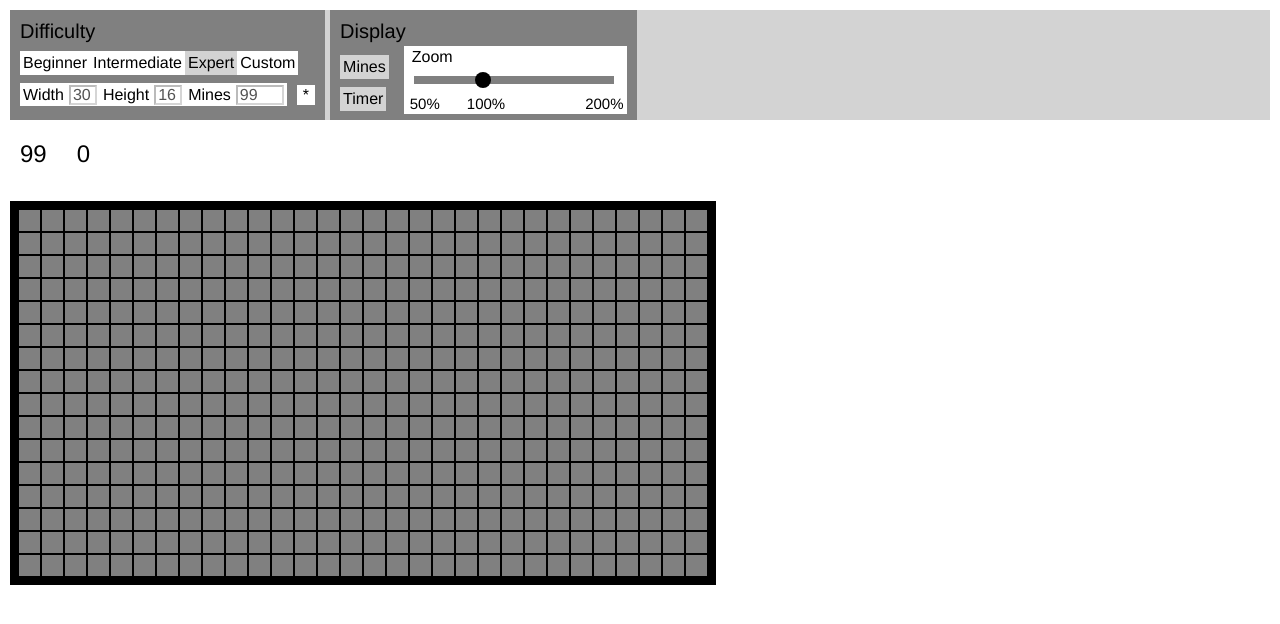
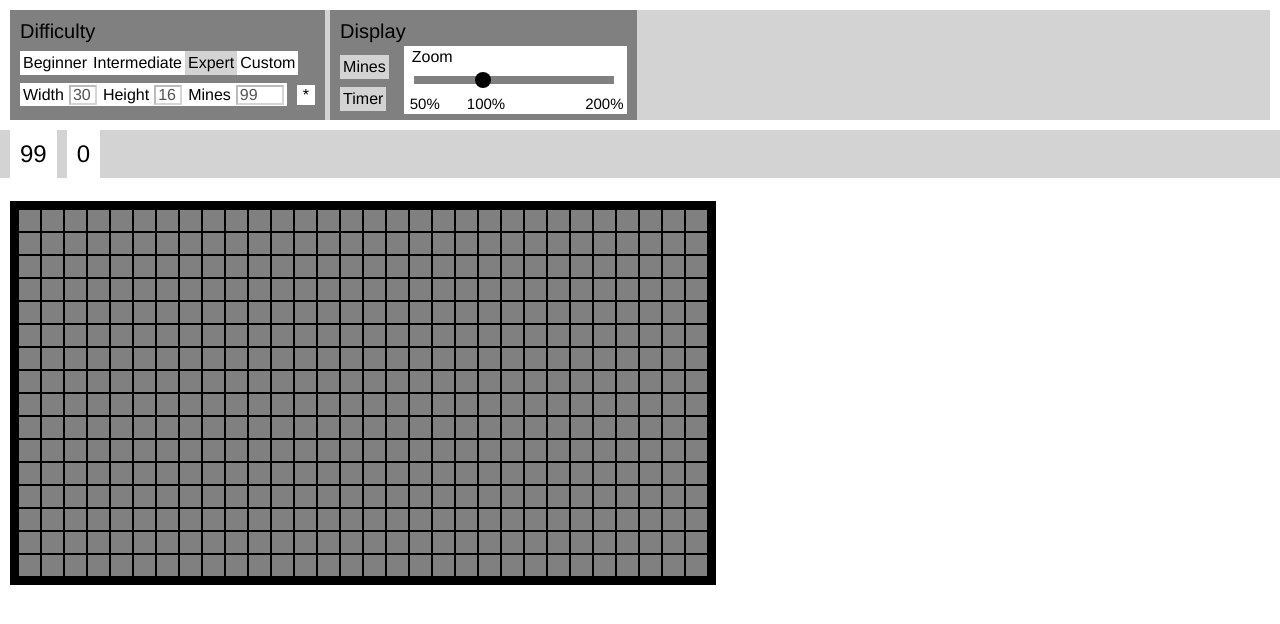
Before and after one commit to tinonion/return-of-the-mines, a React (Create React App) app: page / in a window 1280 px wide. Shown: the top 624 px of the page. Built offline with nearby package versions, Linux system fonts and the light colour scheme.

Commit message:
overhauled interface between mine counter, timer and board

```diff
--- a/src/app/game/RBoard.tsx
+++ b/src/app/game/RBoard.tsx
@@ -1,10 +1,11 @@
 import React, { useEffect, useRef, useCallback, CSSProperties } from 'react';
 
-import { inferCanvasSize } from "../../board/DrawContext";
 import createLocalizedKeyListener from "../../events/KeyboardSentinel";
 import Board from "../../board/Board"
 import { GameOptions } from '../../options/GameOptions';
-import ProgressInterface from '../../board/ProgressInterface';
+import { TimerController } from './RTimer';
+import { MineCounterController } from './RMineCounter';
+
 
 const SPACEBAR = 32;
 const C_KEY = 67;
@@ -12,7 +13,10 @@ const N_KEY = 78;
 
 interface BoardProps {
     options: GameOptions,
-    progressInterface: React.MutableRefObject<ProgressInterface>
+    width: number,
+    height: number,
+    mineCounterController: MineCounterController,
+    timerController: TimerController
 }
 
 export default function RBoard(props: BoardProps) {
@@ -21,7 +25,10 @@ export default function RBoard(props: BoardProps) {
 
     // used for mounting component and initing keyboard event listener
     useEffect(() => {
-        boardRef.current = new Board(props.options, canvasRef.current, props.progressInterface.current);
+        boardRef.current = new Board(props.options,
+                                     canvasRef.current,
+                                     props.mineCounterController,
+                                     props.timerController);
 
         // for unmounting board
         return () => {};
@@ -104,12 +111,6 @@ export default function RBoard(props: BoardProps) {
         }
     }
 
-    const colCount = props.options.difficultyOptions.colCount;
-    const rowCount = props.options.difficultyOptions.rowCount;
-    const [width, height] = inferCanvasSize(colCount,
-                                            rowCount,
-                                            props.options.displayOptions.scaleFactor);
-
     let style = { "margin": "5px 5px 5px 10px"} as CSSProperties;
     return (
         <canvas style={style}
@@ -117,7 +118,7 @@ export default function RBoard(props: BoardProps) {
                 onMouseMove={handleMouseDrag}
                 onMouseUp={handleMouseUp}
                 ref={createBoard}
-                width={width}
-                height={height} />
+                width={props.width}
+                height={props.height} />
     );
 }
--- /dev/null
+++ b/src/app/game/RBoardHeader.tsx
@@ -0,0 +1,19 @@
+import buildStyle, { Display, Font, Color } from "../css/StyleBuilder";
+import React from "react";
+
+interface BoardHeaderProps {
+    width: number,
+    mineCounter: JSX.Element,
+    timer: JSX.Element
+}
+
+export default function RBoardHeader(props: BoardHeaderProps) {
+    let style = buildStyle(Font.Header, Color.DeepBackground, Display.Block);
+
+    return (
+        <div style={style}>
+            {props.mineCounter}
+            {props.timer}
+        </div>
+    );
+}
--- a/src/app/game/RGame.tsx
+++ b/src/app/game/RGame.tsx
@@ -3,8 +3,10 @@ import React, { useState, useRef } from "react";
 import ROptionsBar from "./ROptionsBar";
 import RBoard from "./RBoard";
 import { defaultOptions, GameOptions } from "../../options/GameOptions";
-import RProgressMenu from "./RProgressMenu";
-import ProgressInterface from "../../board/ProgressInterface";
+import { inferCanvasSize } from "../../board/DrawContext";
+import RBoardHeader from "./RBoardHeader";
+import RMineCounter, { createMineCounterController } from "./RMineCounter";
+import RTimer, { createTimerController } from "./RTimer";
 
 export default function RGame() {
     const [options, setOptions] = useState(defaultOptions());
@@ -17,19 +19,29 @@ export default function RGame() {
         setOptions(newOptions);
     }
 
-    const progressMenu = <RProgressMenu collectProgressInterface={(i: ProgressInterface) =>
-                                            { progressInterface.current = i;}}
-                                        initialCount={options.difficultyOptions.mineCount}
-                                        hasMineCounter={options.displayOptions.showMineCount}
-                                        hasTimer={options.displayOptions.showTimer}/>
+    const mineCounterController = createMineCounterController();
+    const mineCounter = <RMineCounter initialCount={options.difficultyOptions.mineCount}
+                                      controller={mineCounterController}/>
+
+    const timerController = createTimerController();
+    const timer = <RTimer controller={timerController}/>
+
+    const [gameWidth, gameHeight] = inferCanvasSize(options.difficultyOptions.colCount,
+                                                    options.difficultyOptions.rowCount,
+                                                    options.displayOptions.scaleFactor);
 
     return (
         <div>
             <ROptionsBar commitOptions={commitOptions}/>
-            {progressMenu}
+            <RBoardHeader width={gameWidth}
+                          mineCounter={mineCounter}
+                          timer={timer}/>
             <br/>
             <RBoard options={options}
-                    progressInterface={progressInterface}/>
+                    width={gameWidth}
+                    height={gameHeight}
+                    mineCounterController={mineCounterController}
+                    timerController={timerController}/>
         </div>
     );
 }
--- a/src/app/game/RMineCounter.tsx
+++ b/src/app/game/RMineCounter.tsx
@@ -1,11 +1,24 @@
 import React, { useState, useEffect } from "react";
 
-import ProgressInterface from "../../board/ProgressInterface";
 import buildStyle, { Font, Color, Display } from "../css/StyleBuilder";
 
+export interface MineCounterController {
+    reset: () => void,
+    markMine: () => void,
+    unmarkMine: () => void
+}
+
+export function createMineCounterController() {
+    return {
+        reset: () => {},
+        markMine: () => {},
+        unmarkMine: () => {}
+    } as MineCounterController;
+}
+
 interface MineCounterProps {
-    interface: ProgressInterface,
-    initialCount: number
+    initialCount: number,
+    controller: MineCounterController
 }
 
 export default function RMineCounter(props: MineCounterProps) {
@@ -15,6 +28,10 @@ export default function RMineCounter(props: MineCounterProps) {
         setMineCount(props.initialCount);
     }, [props.initialCount]);
 
+    function reset() {
+        setMineCount(props.initialCount);
+    }
+
     function markMine() {
         setMineCount(mineCount - 1);
     }
@@ -23,8 +40,9 @@ export default function RMineCounter(props: MineCounterProps) {
         setMineCount(mineCount + 1);
     }
 
-    props.interface.markMine = markMine;
-    props.interface.unmarkMine = unmarkMine;
+    props.controller.reset = reset;
+    props.controller.markMine = markMine;
+    props.controller.unmarkMine = unmarkMine;
 
     let style = buildStyle(Font.GameInfo, Color.Foreground, Display.InlineBlock);
     style.marginLeft = "10px";
--- a/src/app/game/RProgressMenu.tsx
+++ /dev/null
@@ -1,28 +0,0 @@
-import React from "react";
-import RMineCounter from "./RMineCounter";
-import ProgressInterface, { defaultProgressInterface } from "../../board/ProgressInterface";
-import RTimer from "./RTimer";
-
-interface ProgressMenuProps {
-    collectProgressInterface: (i: ProgressInterface) => void,
-    initialCount: number,
-    hasMineCounter: boolean,
-    hasTimer: boolean
-}
-
-export default function RProgressMenu(props: ProgressMenuProps) {
-    let progressInterface = defaultProgressInterface();
-
-    const mineCounter = props.hasMineCounter ? <RMineCounter initialCount={props.initialCount}
-                                                             interface={progressInterface}/> : <div/>
-    const timer = props.hasTimer ? <RTimer interface={progressInterface}/> : <div/>;
-
-    props.collectProgressInterface(progressInterface);
-
-    return (
-        <div>
-            {mineCounter}
-            {timer}
-        </div>
-    );
-}
--- a/src/app/game/RTimer.tsx
+++ b/src/app/game/RTimer.tsx
@@ -1,11 +1,24 @@
 import { useState } from "react";
 import React from "react";
 
-import ProgressInterface from "../../board/ProgressInterface";
 import buildStyle, { Font, Color, Display } from "../css/StyleBuilder";
 
+export interface TimerController {
+    start: () => void,
+    stop: () => void,
+    reset: () => void
+}
+
+export function createTimerController() {
+    return {
+        start: () => {},
+        stop: () => {},
+        reset: () => {},
+    } as TimerController;
+}
+
 interface TimerProps {
-    interface: ProgressInterface
+    controller: TimerController
 }
 
 export default function RTimer(props: TimerProps) {
@@ -30,10 +43,10 @@ export default function RTimer(props: TimerProps) {
         setTime(0);
     }
 
-    let progressInterface = props.interface;
-    progressInterface.startGame = start;
-    progressInterface.endGame = stop;
-    progressInterface.resetGame = reset;
+    let controller = props.controller;
+    controller.start = start;
+    controller.stop = stop;
+    controller.reset = reset;
 
     let style = buildStyle(Font.GameInfo, Color.Foreground, Display.InlineBlock);
     style.marginLeft = "10px";
--- a/src/board/Board.ts
+++ b/src/board/Board.ts
@@ -5,8 +5,9 @@ import * as boardDrawing from "./boardDrawing";
 import * as tileDrawing from "./tiles/tileDrawing";
 import Extents from "../util/Extents";
 import * as arrayUtil from "../util/arrayUtil";
-import ProgressInterface from "./ProgressInterface";
 import { GameOptions } from "../options/GameOptions";
+import { MineCounterController } from "../app/game/RMineCounter";
+import { TimerController } from "../app/game/RTimer";
 
 enum GameState {
     Idle,
@@ -28,14 +29,16 @@ export default class Board {
     tiles: Tiles;
     selectedTile: Array<number> | null;
     save: BoardSave | null;
-    progressInterface: ProgressInterface;
+    mineCounterController: MineCounterController;
+    timerController: TimerController;
 
-    constructor(options: GameOptions, boardCanvas: HTMLCanvasElement, progressInterface: ProgressInterface) {
+    constructor(options: GameOptions, boardCanvas: HTMLCanvasElement, mineCounterController: MineCounterController, timerController: TimerController) {
         const diffOptions = options.difficultyOptions;
         const displayOptions = options.displayOptions;
 
         this.canvas = boardCanvas;
-        this.progressInterface = progressInterface;
+        this.mineCounterController = mineCounterController;
+        this.timerController = timerController;
 
         this.drawContext = createDrawContext(diffOptions.colCount,
                                              diffOptions.rowCount,
@@ -45,14 +48,13 @@ export default class Board {
                                diffOptions.mineCount,
                                this);
 
-        this.gameState = GameState.Idle;
-        this.progressInterface.resetGame();
-        boardDrawing.initialDraw(this.canvas, this.drawContext);
+        this.reset();
     }
 
     reset() {
         this.tiles.reset();
-        this.progressInterface.resetGame();
+        this.mineCounterController.reset();
+        this.timerController.reset();
 
         boardDrawing.initialDraw(this.canvas, this.drawContext);
         this.gameState = GameState.Idle;
@@ -118,12 +120,12 @@ export default class Board {
     loseGame() {
         this.tiles.revealMines();
         this.gameState = GameState.Lost;
-        this.progressInterface.endGame();
+        this.timerController.stop();
     }
 
     winGame() {
         this.gameState = GameState.Won;
-        this.progressInterface.endGame();
+        this.timerController.stop();
 
         console.log("wow, you won!");
     }
@@ -132,7 +134,7 @@ export default class Board {
         // first click of the game, generate mines
         this.gameState = GameState.InProgress;
         this.tiles.placeMines(tileCol, tileRow);
-        this.progressInterface.startGame();
+        this.timerController.start();
     }
 
     showQuickMenu() {
@@ -150,12 +152,12 @@ export default class Board {
     }
 
     placeFlag(tileCol: number, tileRow: number) {
-        this.progressInterface.markMine();
+        this.mineCounterController.markMine();
         this.tiles.changeTileState(tileCol, tileRow, TileState.Flag);
     }
 
     removeFlag(tileCol: number, tileRow: number) {
-        this.progressInterface.unmarkMine();
+        this.mineCounterController.unmarkMine();
         this.tiles.changeTileState(tileCol, tileRow, TileState.Unpressed);
     }
 
--- a/src/board/ProgressInterface.ts
+++ /dev/null
@@ -1,17 +0,0 @@
-export default interface ProgressInterface {
-    markMine: VoidFunction,
-    unmarkMine: VoidFunction,
-    resetGame: VoidFunction,
-    startGame: VoidFunction,
-    endGame: VoidFunction,
-}
-
-export function defaultProgressInterface() {
-    return {
-        markMine: () => {},
-        unmarkMine: () => {},
-        resetGame: () => {},
-        startGame: () => {},
-        endGame: () => {}
-    } as ProgressInterface;
-}
```
